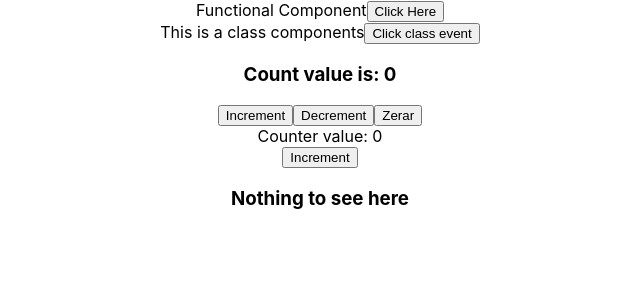
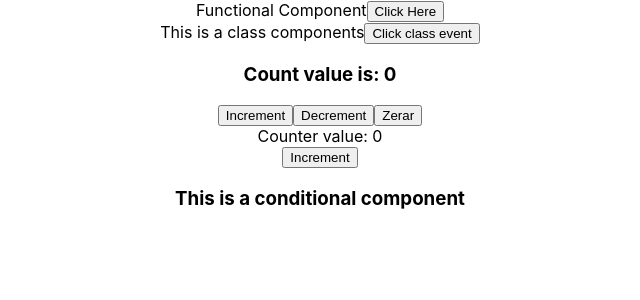
Before and after one commit to vmussato/react-code-stoic, a React (Create React App) app: page / in a window 1280 px wide. Shown: the top 300 px of the page, without its empty margins (320-960 px from the left). Built offline with nearby package versions, Linux system fonts and the light colour scheme.

Commit message:
ternary aproach

```diff
--- a/src/components/ConditionalComponent.js
+++ b/src/components/ConditionalComponent.js
@@ -4,16 +4,11 @@
 
 export default function ConditionalComponent() {
 
-    const [display, setDisplay] = useState(false);
-    let output;
-    if(display) {
-        output = <h3>This is a conditional component</h3>
-    } else {
-        output = <h3>Nothing to see here</h3>
-    }
+    const [display, setDisplay] = useState(true);
 
-    return (<div>
-        {output}
-    </div>);
+    return display ?
+        (<div><h3>This is a conditional component</h3></div>)
+    :
+        (<div><h3>Nothing to see here</h3></div>);
 
 }
```
